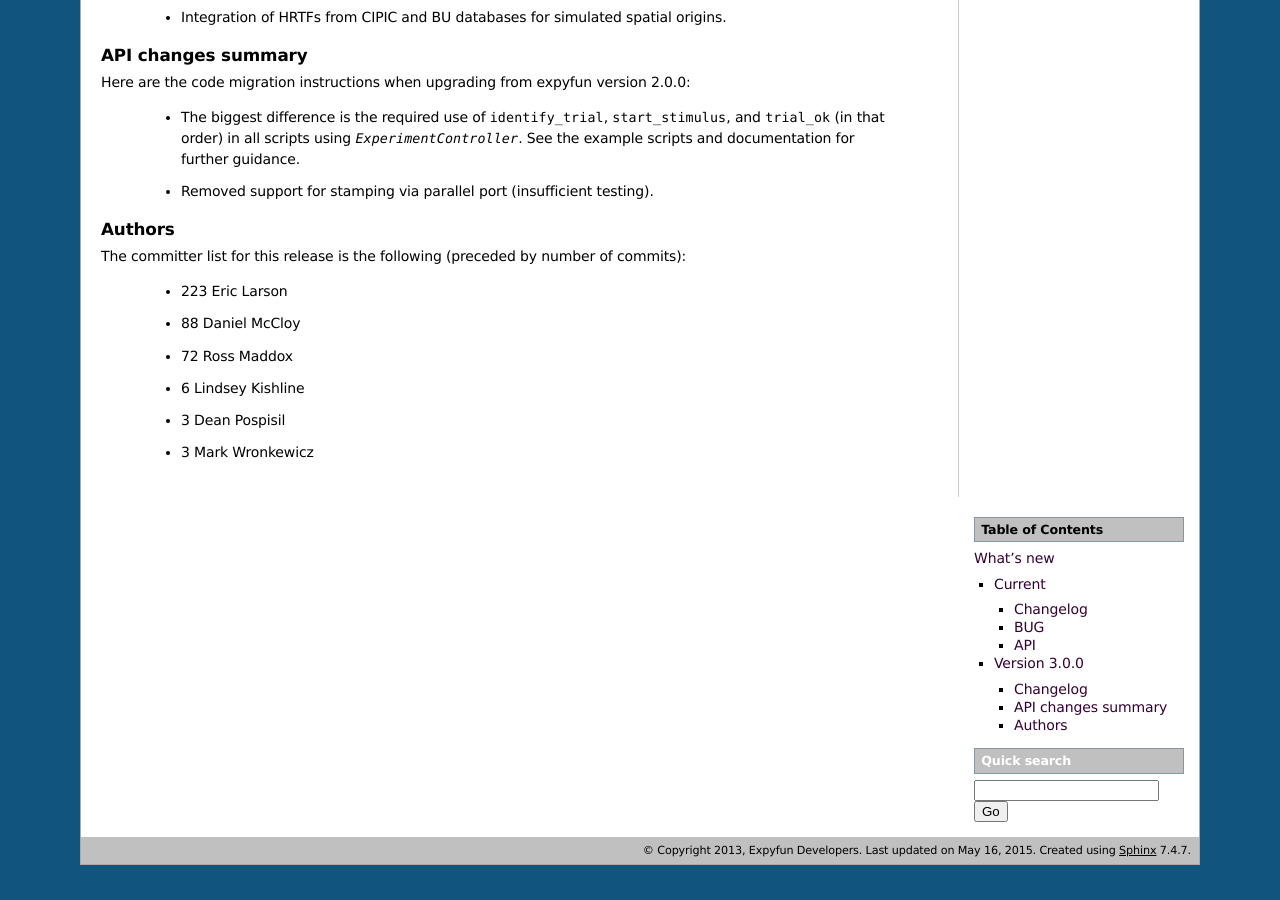
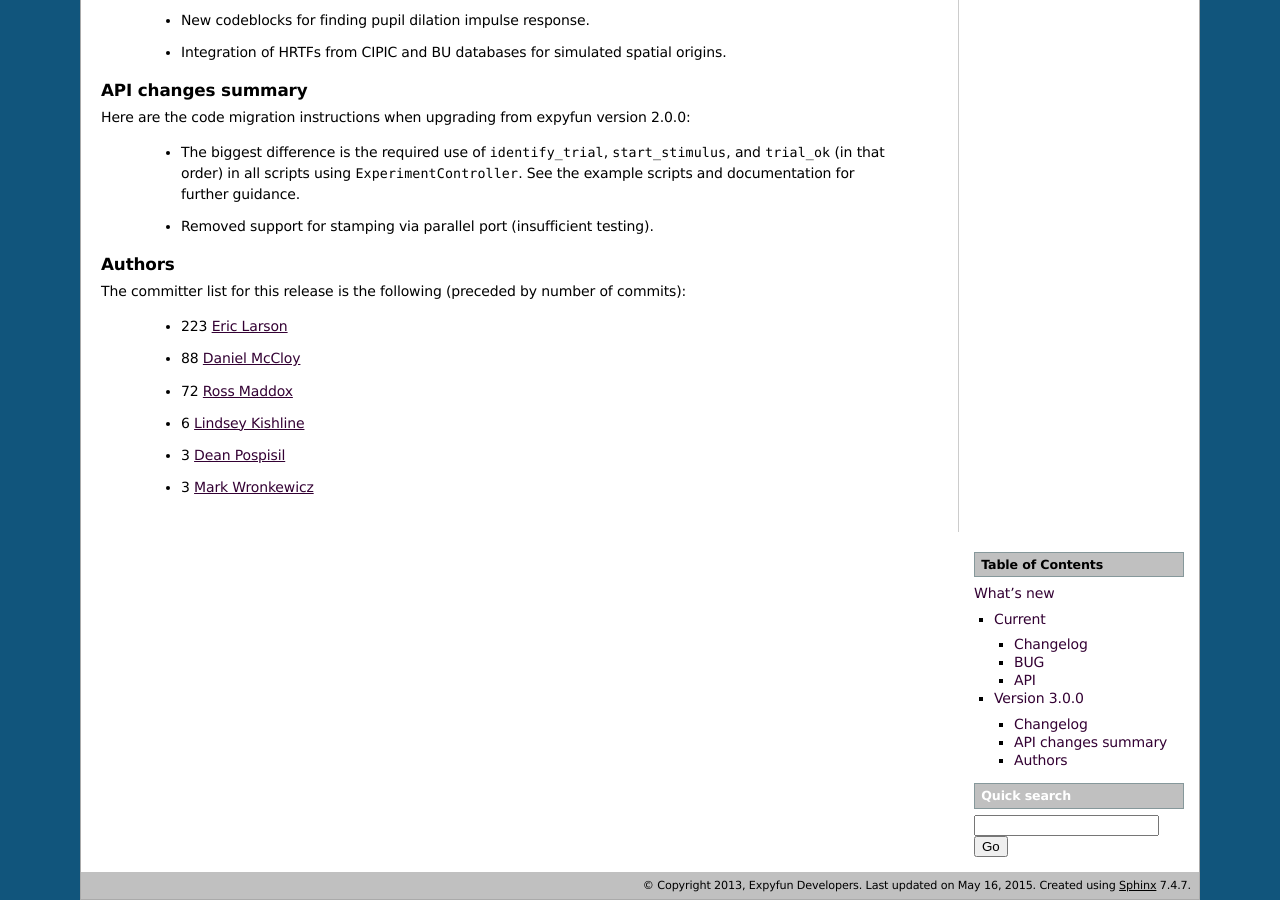
Before and after one commit to LABSN/expyfun, a Sphinx documentation site: the page built from doc/source/whats_new.rst, in a window 1280 px wide and 900 px high, scrolled down 957 px. Built offline with Sphinx 7.4.7, drawn with Linux system fonts in a browser that asks for light colours; formulas are drawn with MathJax 3; pages that are not in the unit, such as notebooks, are missing from menus; before the commit the page ends 1822 px from its top, so only the background shows below that; some of the changed text lies outside the part shown.

```diff
--- a/doc/source/whats_new.rst
+++ b/doc/source/whats_new.rst
@@ -54,7 +54,7 @@ API changes summary
 Here are the code migration instructions when upgrading from expyfun
 version 2.0.0:
 
-  - The biggest difference is the required use of ``identify_trial``, ``start_stimulus``, and ``trial_ok`` (in that order) in all scripts using `ExperimentController`. See the example scripts and documentation for further guidance.
+  - The biggest difference is the required use of ``identify_trial``, ``start_stimulus``, and ``trial_ok`` (in that order) in all scripts using ``ExperimentController``. See the example scripts and documentation for further guidance.
   - Removed support for stamping via parallel port (insufficient testing).
 
 Authors
@@ -63,12 +63,12 @@ Authors
 The committer list for this release is the following (preceded by number
 of commits):
 
-    * 223 Eric Larson
-    *  88  Daniel McCloy
-    *  72  Ross Maddox
-    *   6  Lindsey Kishline
-    *   3  Dean Pospisil
-    *   3  Mark Wronkewicz
+    * 223 `Eric Larson`_
+    *  88  `Daniel McCloy`_
+    *  72  `Ross Maddox`_
+    *   6  `Lindsey Kishline`_
+    *   3  `Dean Pospisil`_
+    *   3  `Mark Wronkewicz`_
 
 .. _Eric Larson: http://faculty.washington.edu/larsoner/
 
```
Also changed, not shown: other parts of doc/source/whats_new.rst (+1 -1 lines).
